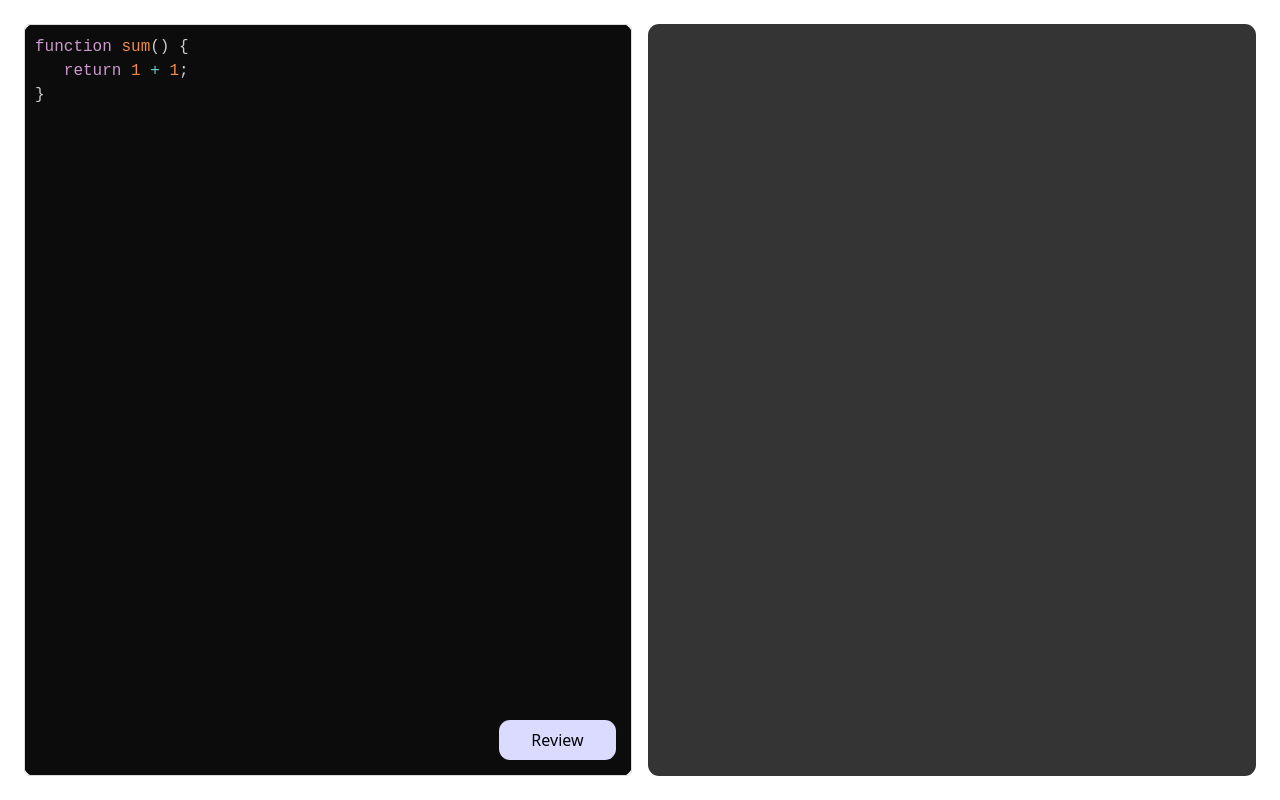
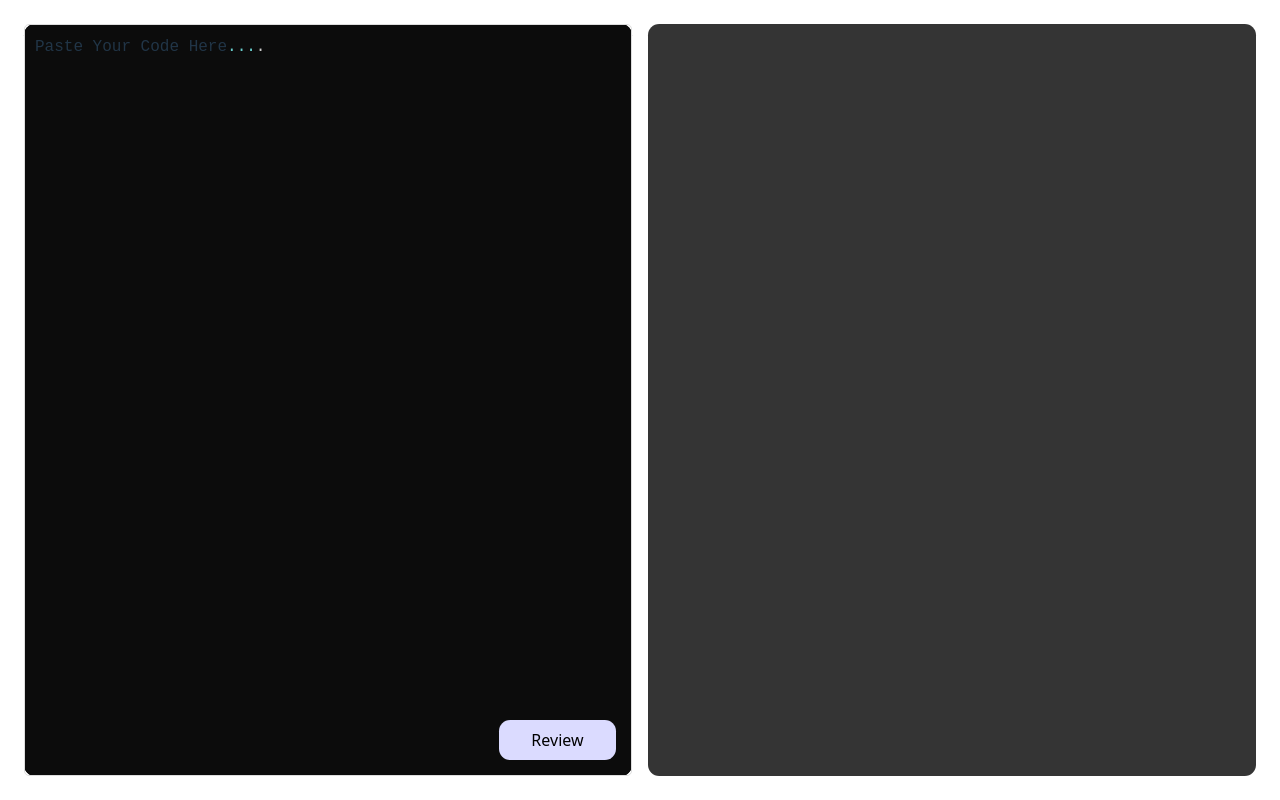
Before and after one commit to uditttttt/AI-Powered-Code-Reviewer, a React (Vite) app in the folder Frontend/: page / in a window 1280 px wide. Built offline with nearby package versions, Linux system fonts and the light colour scheme.

Commit message:
Update App.jsx

```diff
--- a/Frontend/src/App.jsx
+++ b/Frontend/src/App.jsx
@@ -10,9 +10,7 @@ import "./App.css";
 
 function App() {
   const [count, setCount] = useState(0);
-  const [code, setCode] = useState(`function sum() {
-   return 1 + 1;
-}`);
+  const [code, setCode] = useState(`Paste Your Code Here....`);
 
   const [review, setReview] = useState(``);
 
```
